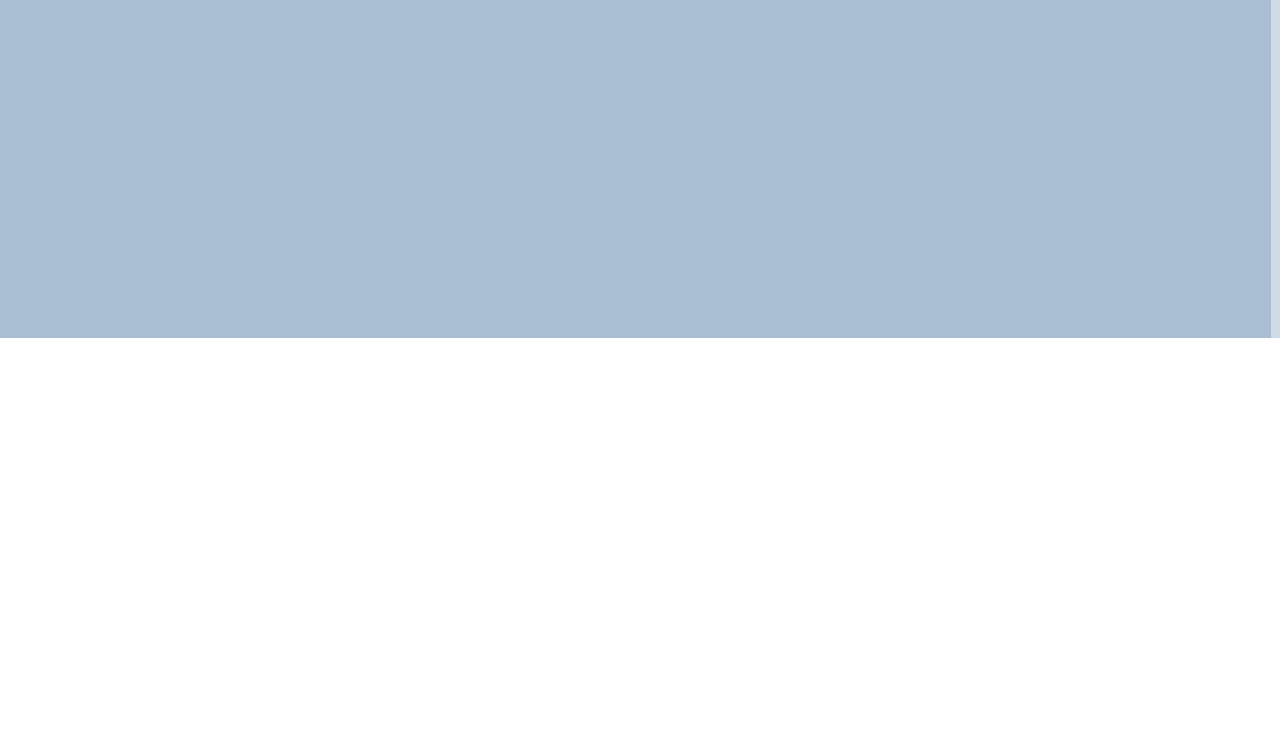
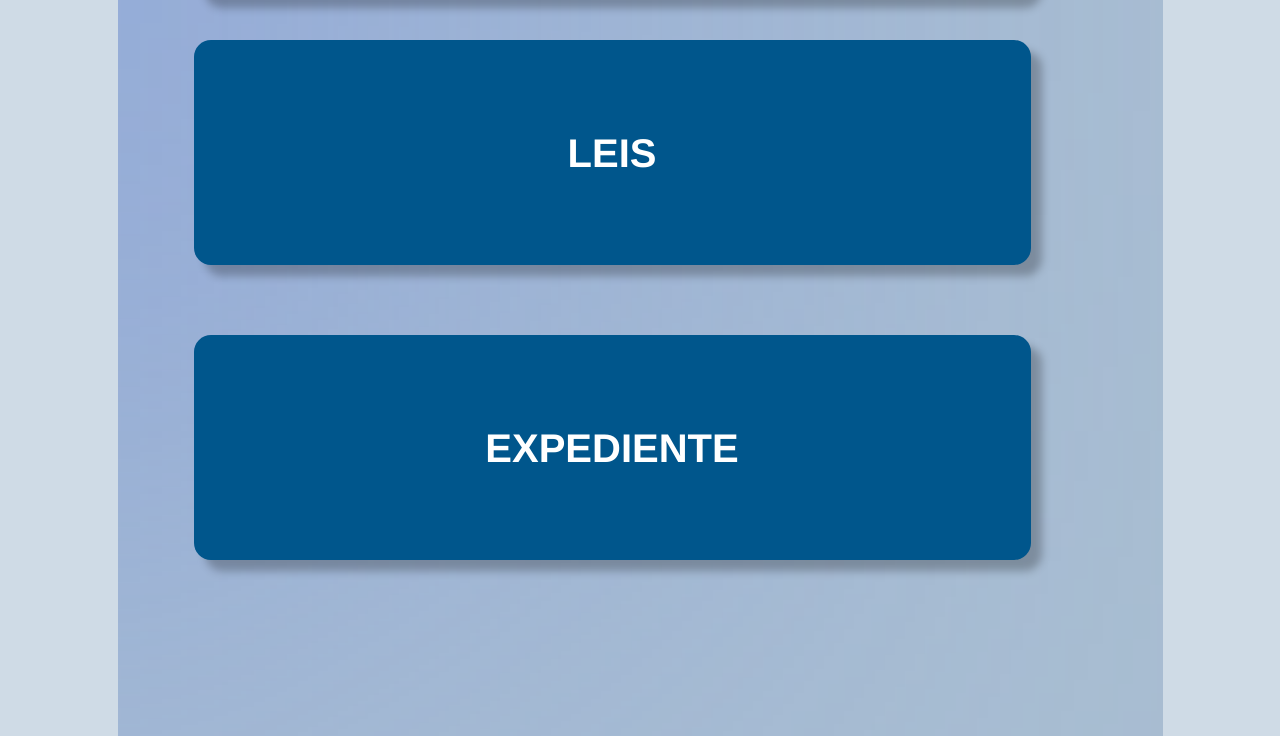
Before and after one commit to HospedagemCamara/Documentos-Camara, a plain HTML site: page indexM.html in a window 1280 px wide. Shown: the part 1964-2700 px from the top of the page. Before the commit the page ends 2302 px from the top, so only its background shows below. Drawn offline with nearby package versions, Linux system fonts and the light colour scheme.

Commit message:
Add files via upload

```diff
--- a/indexM.html
+++ b/indexM.html
@@ -14,6 +14,7 @@
           <a href="https://drive.google.com/drive/folders/1TFtzBPYr8n7gH5xrDYMmgImg-i_pK4gK?usp=sharing"><div class="decretos"><div class="text-wrapper">DECRETOS LEGISLATIVOS</div></div></a>
           <a href="https://drive.google.com/drive/folders/1ZGEfmkgieAieQiGOj6veaED8XN6o8gm3?usp=sharing"><div class="leis-complementares"><div class="text-wrapper">LEIS COMPLEMENTARES</div></div></a>
           <a href="https://drive.google.com/drive/folders/1RcZICdDuTN5nRwLdAHd_RAfQnloeeGIk?usp=sharing"><div class="leis-botao"><div class="text-wrapper">LEIS</div></div></a>
+          <a href="https://drive.google.com/drive/folders/1JgRrVzUhPqdBuL4eUWLgDqSNhFVePtnI?usp=sharing"><div class="expediente-botao"><div class="text-wrapper">EXPEDIENTE</div></div></a>
         </div>
         <div class="overlap">
           <div class="element-cor"></div>
--- a/styleM.css
+++ b/styleM.css
@@ -10,7 +10,7 @@
     background-color: #114b8033;
     overflow: hidden;
     width: 1045px;
-    height: 2302px;
+    height: 2700px;
     position: relative;
   }
 
@@ -24,7 +24,7 @@
 
   .index .element {
     position: absolute;
-    width: 2533px;
+    width: 533px;
     height: 996px;
     top: 216px;
     left: 0;
@@ -117,6 +117,26 @@
     box-shadow: 11px 11px 9px #00000040;
   }
 
+  .index .expediente-botao {
+    display: flex;
+    flex-direction: column;
+    width: 837px;
+    height: 225px;
+    align-items: center;
+    justify-content: center;
+    gap: 8px;
+    padding: 12px;
+    position: absolute;
+    top: 1100px; /* Ajuste este valor para mover o botão mais abaixo */
+    left: 430px;
+    background-color: #00568c;
+    border-radius: 17px;
+    overflow: hidden;
+    box-shadow: 11px 11px 9px #00000040;
+}
+
+
+
   .index .overlap {
     position: absolute;
     width: 3378px;
```
